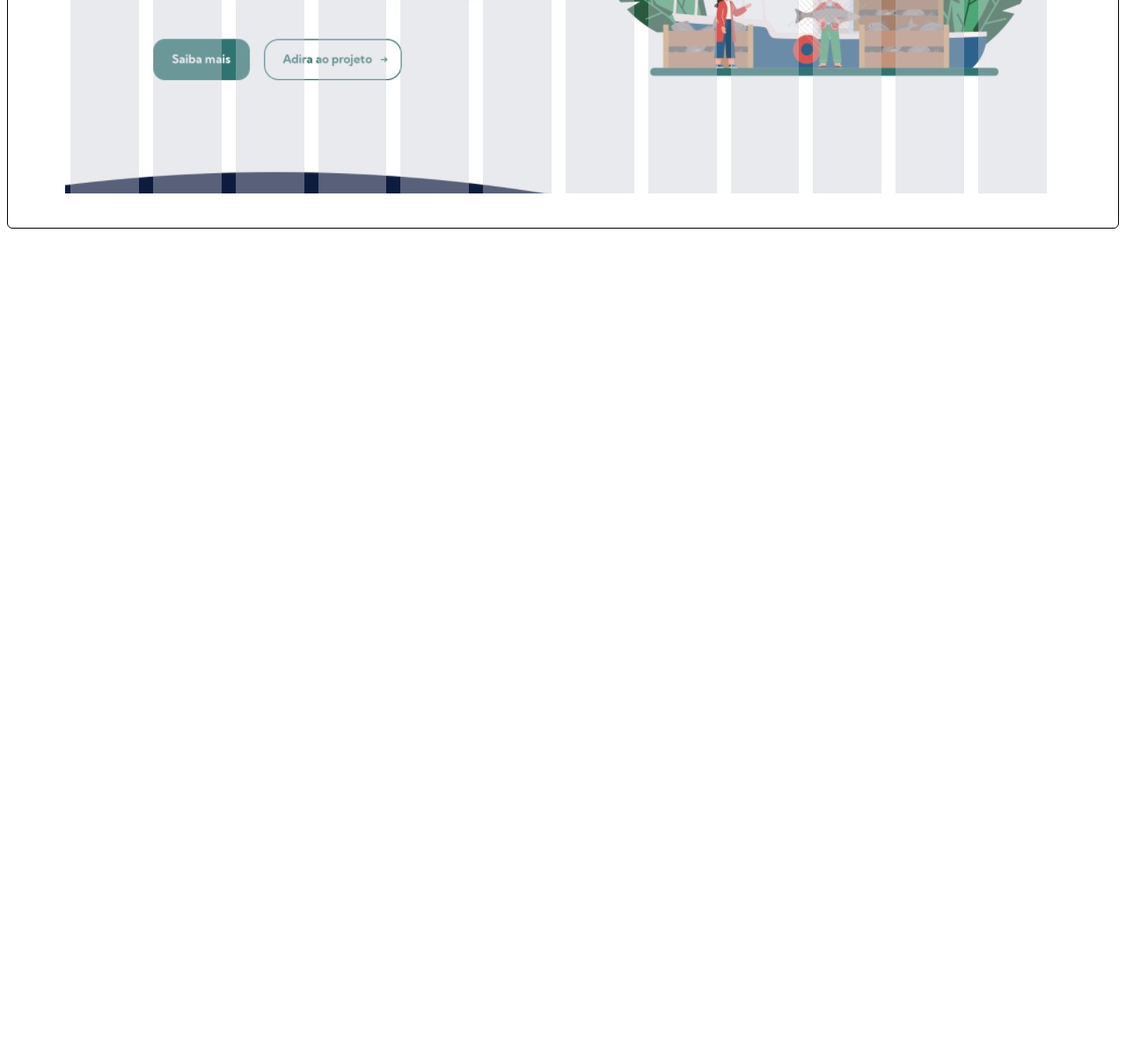
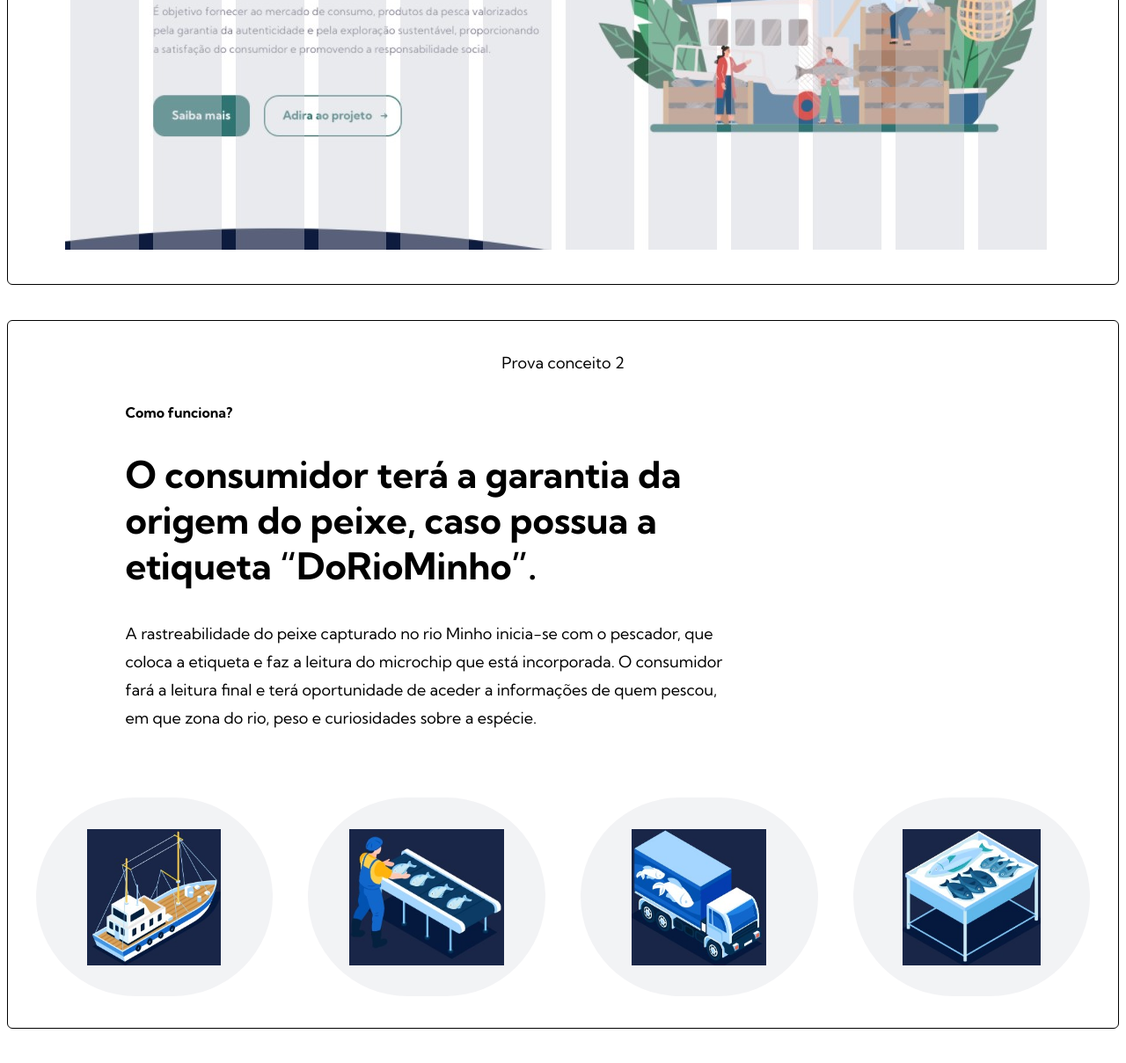
Before and after one commit to AidosMarcos/ma-grid-layout, a plain HTML site: page index.html in a window 1280 px wide. Shown: the part 4067-5276 px from the top of the page at 88% size. Before the commit the page ends 4367 px from the top, so only its background shows below. Drawn offline with Linux system fonts and the light colour scheme.

Commit message:
prova conceito 2 inicio

```diff
--- a/index.html
+++ b/index.html
@@ -178,6 +178,39 @@
             <img class="img-exemplo" src="assets/imgs/banner-invision.jpg" alt="invision">
         </div>
     </section>
+
+    <section class="ma-section">
+        <div class="ma-container__lg">
+            <span class="ma-title">Prova conceito 2</span>
+            <div class="bloco-info">
+                <div class="bloco-info__textos">
+                    <h5>Como funciona?</h5>
+                    <h2>O consumidor terá a garantia da origem do peixe, caso possua a etiqueta “DoRioMinho”.</h2>
+                    <p>A rastreabilidade do peixe capturado no rio Minho inicia-se com o pescador,
+                        que coloca a etiqueta e faz a leitura do microchip que está incorporada. O consumidor fará a leitura final
+                        e terá oportunidade de aceder a informações de quem pescou, em que zona do rio,
+                        peso e curiosidades sobre a espécie.
+                    </p>
+
+                </div>
+                <div class="bloco-info__passos">
+                    <div class="bloco-info__passo">
+                        <img src="assets/imgs/boat.jpg" alt="boat">
+                    </div>
+                    <div class="bloco-info__passo">
+                        <img src="assets/imgs/sort.jpg" alt="sort">
+                    </div>
+                    <div class="bloco-info__passo">
+                        <img src="assets/imgs/shipment.jpg" alt="shipment">
+                    </div>
+                    <div class="bloco-info__passo">
+                        <img src="assets/imgs/sell.jpg" alt="sell">
+                    </div>
+                </div>
+            </div>
+        </div>
+
+    </section>
 </body>
 
 </html>
--- a/styles/grid.scss
+++ b/styles/grid.scss
@@ -49,7 +49,7 @@ $grid-columns: 12;
 }
 
 //definir posicao na coluna
-@mixin ma-col-position($col-start, $col-end) {
+@mixin ma-col-position($col-start: 1, $col-end: 13) {
   grid-column-start: $col-start;
   grid-column-end: $col-end;
 }
@@ -188,6 +188,12 @@ $grid-columns: 12;
       line-height: 32px;
       margin-bottom: 60px;
     }
+
+    //small-down
+    @media only screen and (max-width : 980px) {
+      @include ma-col-position(1, 13);
+      @include ma-row-position(2, 3)
+    }
   }
 
   &__imagem {
@@ -199,7 +205,14 @@ $grid-columns: 12;
       width: 100%;
       object-fit: contain;
     }
+
+    //small-down
+    @media only screen and (max-width : 980px) {
+      @include ma-col-position(1, 13);
+      padding-left: 0;
+    }
   }
+
 }
 
 .btn {
@@ -209,9 +222,62 @@ $grid-columns: 12;
   color: white;
   background: #2F7472;
   border: 2px solid #2F7472;
+  display: inline-block;
 
   &--reverse {
     color: #2F7472;
     background: white;
   }
 }
+
+
+.bloco-info {
+  @include ma-grid(12, 24px);
+
+  &__textos {
+    @include ma-col-position(2, 9);
+    margin-bottom: 30px;
+    text-align: left;
+
+    h5 {
+      font-size: 16px;
+      letter-spacing: 0;
+      line-height: 19px;
+    }
+
+    h2 {
+      font-size: 42px;
+      font-weight: bold;
+      letter-spacing: 0;
+      line-height: 52px;
+    }
+
+    p {
+      font-size: 18px;
+      font-weight: 300;
+      letter-spacing: 0;
+      line-height: 32px;
+    }
+  }
+
+  &__passos {
+    @include ma-col-position();
+    @include ma-grid-auto(40px, 22%, 22%, 22%, -width-sm, -width-xs);
+  }
+
+  &__passo {
+    border-radius: 130px;
+    padding: 6%;
+    box-sizing: border-box;
+    display: flex;
+    justify-content: center;
+    align-items: center;
+    background-color: rgba(13, 27, 62, 0.05);
+
+    img {
+      width: 80%;
+      height: 80%;
+      object-fit: contain;
+    }
+  }
+}
--- a/styles/styles.css
+++ b/styles/styles.css
@@ -16,8 +16,9 @@ pre {
   background: #eee;
   border-radius: 10px;
   padding: 2% 10%;
-  margin: 0;
+  margin: 20px 0;
   text-align: left;
+  white-space: pre-wrap;
 }
 
 .ma-header {
```
Also changed, not shown: assets/imgs/boat.jpg (added), assets/imgs/sell.jpg (added), assets/imgs/shipment.jpg (added), assets/imgs/sort.jpg (added), styles/grid.css, 1 other file.
